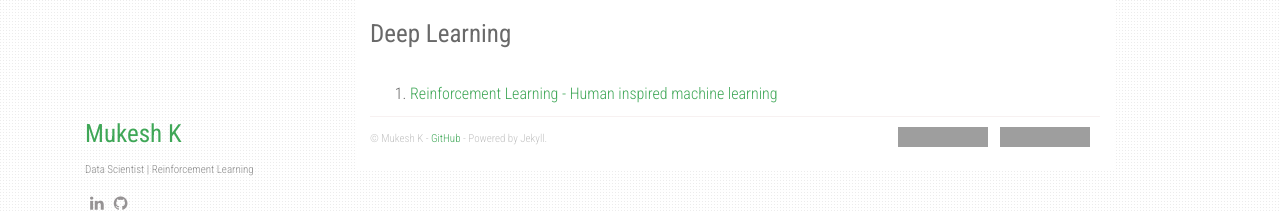
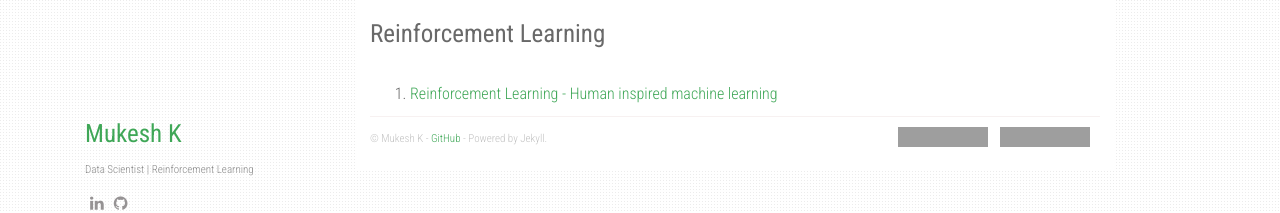
Before and after one commit to muksmuks/rl, a Jekyll site: the page built from docs/index.html, in a window 1280 px wide. Shown: the top 213 px of the page. Built offline with Jekyll 4.4.1, drawn with Linux system fonts in a browser that asks for light colours; nearby versions of some CDN libraries; grey boxes are pictures that could not be loaded.

Commit message:
Corrected title

```diff
--- a/docs/_config.yml
+++ b/docs/_config.yml
@@ -1,4 +1,4 @@
-title: Deep Learning
+title: Reinforcement Learning
 description:  RL | AI | Data Science
 author: Mukesh K
 github: https://github.com/muksmuks
```
